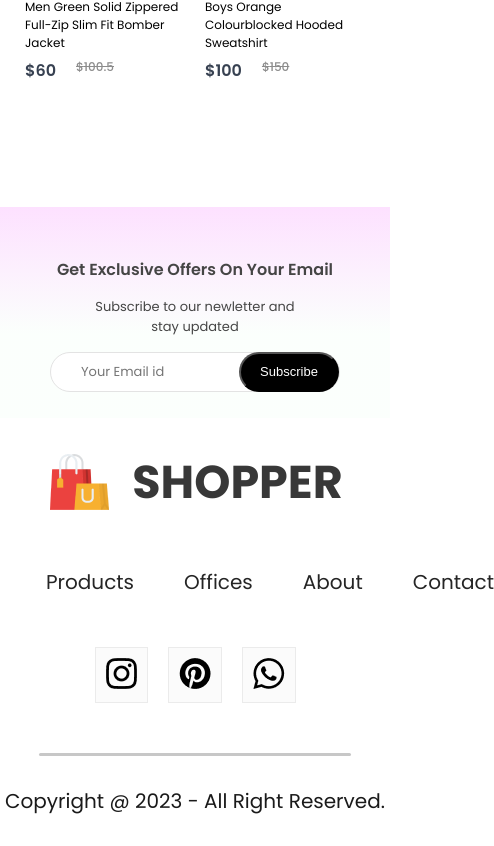
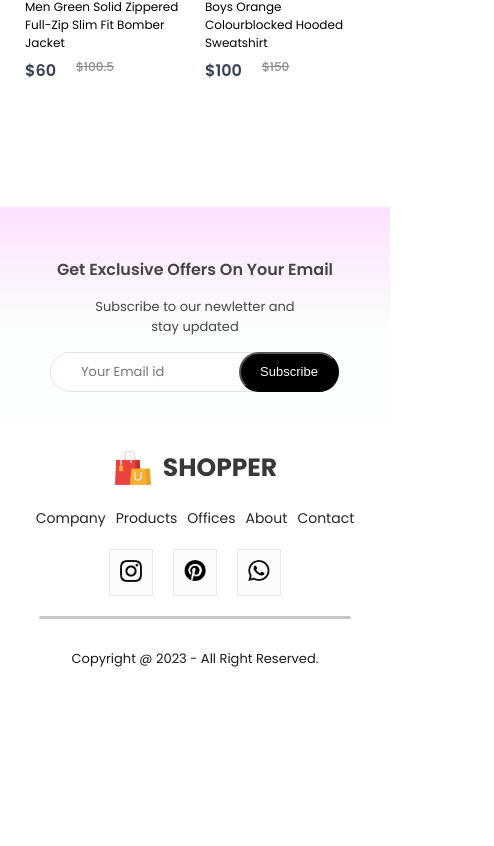
Before and after one commit to xuanson2003/E-Commerce, a React (Create React App) app: page / in a window 390 px wide. Shown: the part 3242-4088 px from the top of the page, 494 px wide, since content can reach past the window. After the commit the page ends 3941 px from the top, so only its background shows below. Built offline with nearby package versions, Linux system fonts and the light colour scheme.

Commit message:
feat: Add responsive design to Footer component

```diff
--- a/src/Components/Footer/Footer.scss
+++ b/src/Components/Footer/Footer.scss
@@ -60,3 +60,33 @@
         background-color: #c7c7c7;
     }
 }
+
+@media (max-width: 800px) {
+    .footer {
+        gap: 20px;
+    }
+    .footer-logo {
+        gap: 10px;
+
+        img {
+            width: 40px;
+        }
+
+        p {
+            font-size: 25px;
+        }
+    }
+
+    .footer-links {
+        font-size: 14px;
+        gap: 10px;
+    }
+    .footer-social-icon {
+        img {
+            width: 22px;
+        }
+    }
+    .footer-copyright {
+        font-size: 13px;
+    }
+}
```
